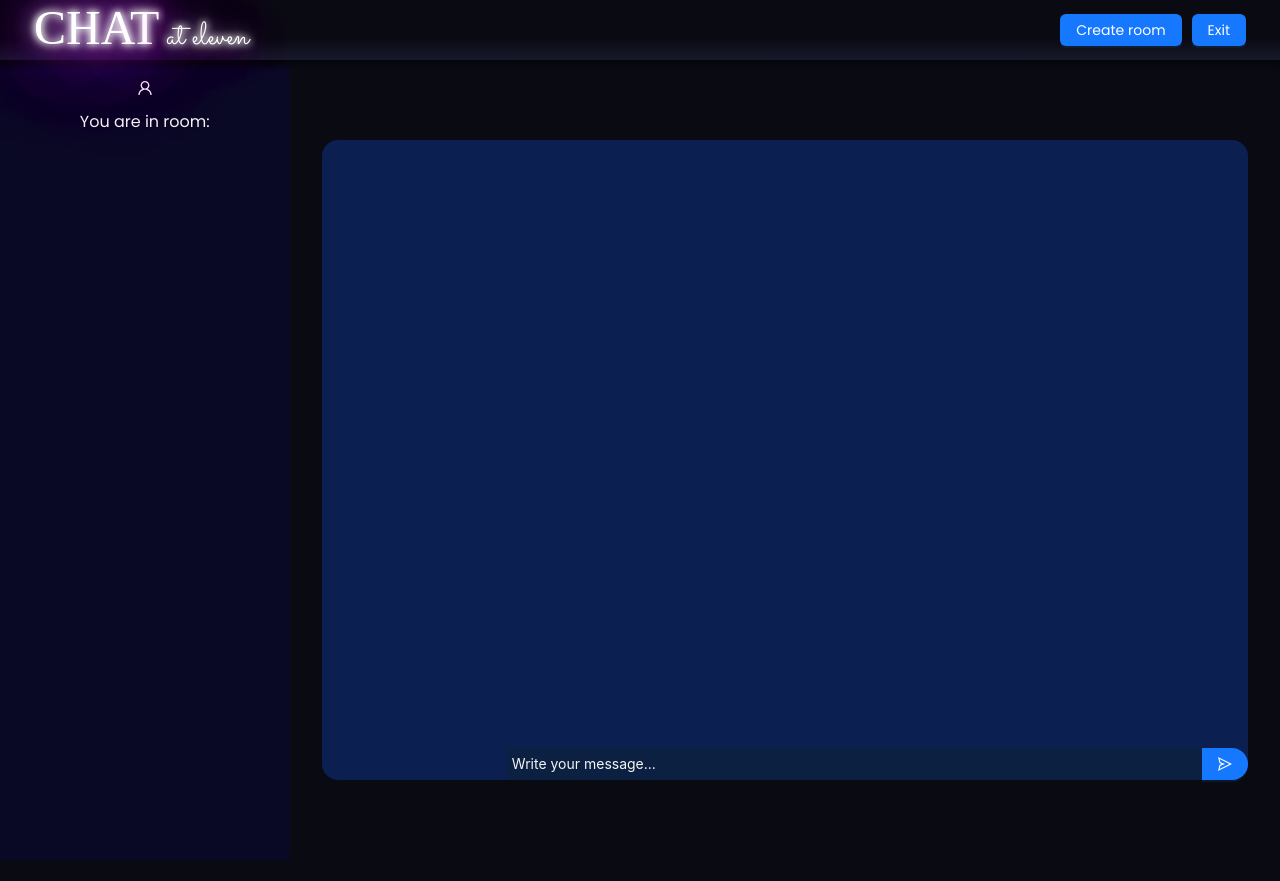
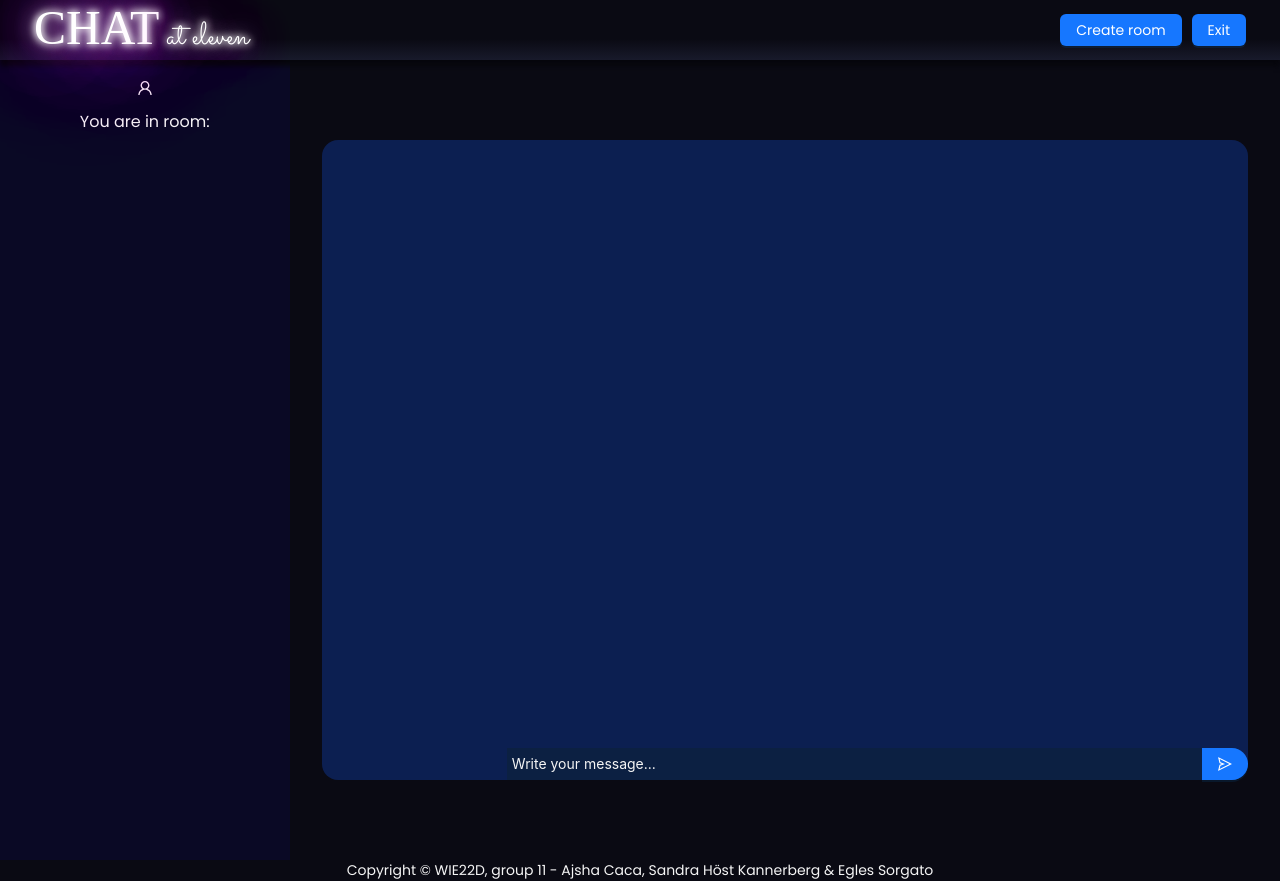
Before and after one commit to AjshaC/Socket-Chatt-App, a React (Vite) app in the folder client/: page /chat in a window 1280 px wide. Before the commit the page ends 860 px from the top, so only its background shows below. Built offline with nearby package versions, Linux system fonts and the light colour scheme; a web font is replaced by a local one.

Commit message:
add footer

```diff
--- a/client/src/components/Footer/Footer.css
+++ b/client/src/components/Footer/Footer.css
@@ -0,0 +1,5 @@
+.footer {
+    color: whitesmoke;
+    text-align: center;
+    font-size: 14px;
+}
--- a/client/src/components/Footer/Footer.tsx
+++ b/client/src/components/Footer/Footer.tsx
@@ -2,6 +2,9 @@ import "./Footer.css"
 
 export default function Footer(){
     return (
-        <h1>FOOTER</h1>
+
+        <>
+            <p className="footer">Copyright &copy; WIE22D, group 11 - Ajsha Caca, Sandra Höst Kannerberg & Egles Sorgato</p>
+        </>
     )
 }
--- a/client/src/pages/chatPage.tsx
+++ b/client/src/pages/chatPage.tsx
@@ -1,6 +1,7 @@
 import Navbar from "../components/Navbar/Navbar";
 import SideBar from "../components/SideBar/SideBar";
 import ChatWindow from "../components/ChatWindow/ChatWindow";
+import Footer from "../components/Footer/Footer";
 import "./ChatPage.css";
 
 export default function ChatPage() {
@@ -11,6 +12,7 @@ export default function ChatPage() {
         <SideBar />
         <ChatWindow />
       </div>
+      <Footer></Footer>
     </div>
   );
 }
--- a/client/src/pages/home.tsx
+++ b/client/src/pages/home.tsx
@@ -1,10 +1,12 @@
 import JoinChatContainer from "../components/JoinChatContainer/JoinChatContainer";
+import Footer from "../components/Footer/Footer";
 import "./Home.css"
 export default function Home(){
     return(
         <div className="HomeWrapper">
             <h1 className="NeonText"><span className="LogoUppercase">chat</span> at eleven</h1>
             <JoinChatContainer/>
+            <Footer></Footer>
         </div>
     )
 
```
